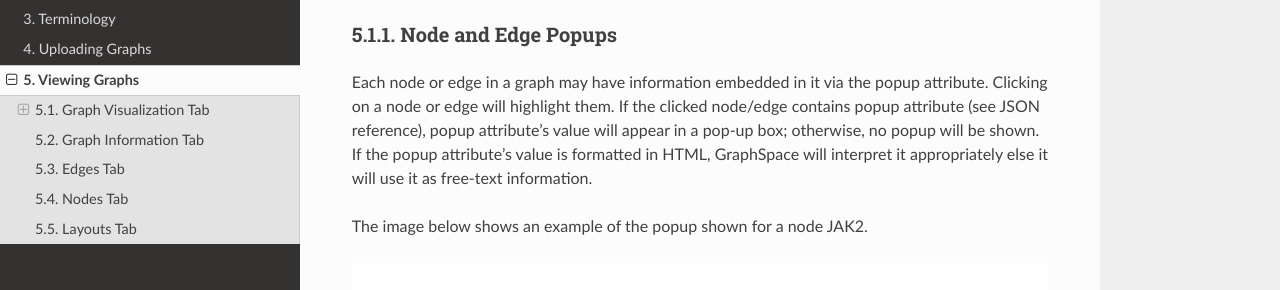
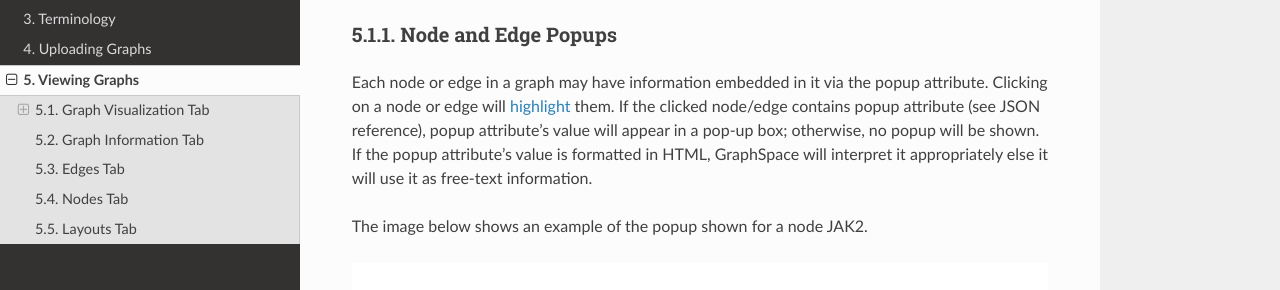
Before and after one commit to adbharadwaj/graphspace-manual, a Sphinx documentation site: the page built from docs/Viewing_Graphs.md, in a window 1280 px wide and 900 px high, scrolled down 715 px. Shown: the part 185-475 px from the top of the window. Built offline with Sphinx 7.4.7 and the Read the Docs theme 2.0.0, drawn with Linux system fonts in a browser that asks for light colours; part of the change alters nothing that is shown.

```diff
--- a/docs/Viewing_Graphs.md
+++ b/docs/Viewing_Graphs.md
@@ -19,7 +19,7 @@ The Graph Visualization Tab has two sections:
 
 ### Node and Edge Popups
 
-Each node or edge in a graph may have information embedded in it via the popup attribute. Clicking on a node or edge will highlight them. If the clicked node/edge contains popup attribute (see JSON reference), popup attribute's value will appear in a pop-up box; otherwise, no popup will be shown. If the popup attribute's value is formatted in HTML, GraphSpace will interpret it appropriately else it will use it as free-text information.
+Each node or edge in a graph may have information embedded in it via the popup attribute. Clicking on a node or edge will [highlight](#highlighted-graph-elements) them. If the clicked node/edge contains popup attribute (see JSON reference), popup attribute's value will appear in a pop-up box; otherwise, no popup will be shown. If the popup attribute's value is formatted in HTML, GraphSpace will interpret it appropriately else it will use it as free-text information.
 
 The image below shows an example of the popup shown for a node JAK2.
 
@@ -36,7 +36,6 @@ EGFR before highlighting             |  EGFR after highlighting
 ![Before Highlighted](_static/images/gs-screenshot-user1-lovastatin-node-before-highlighted-egfr.png)  |  ![After Highlighted](_static/images/gs-screenshot-user1-lovastatin-node-after-highlighted-egfr.png)
 
 
-
 ## Graph Information Tab
 
 ## Edges Tab
```
